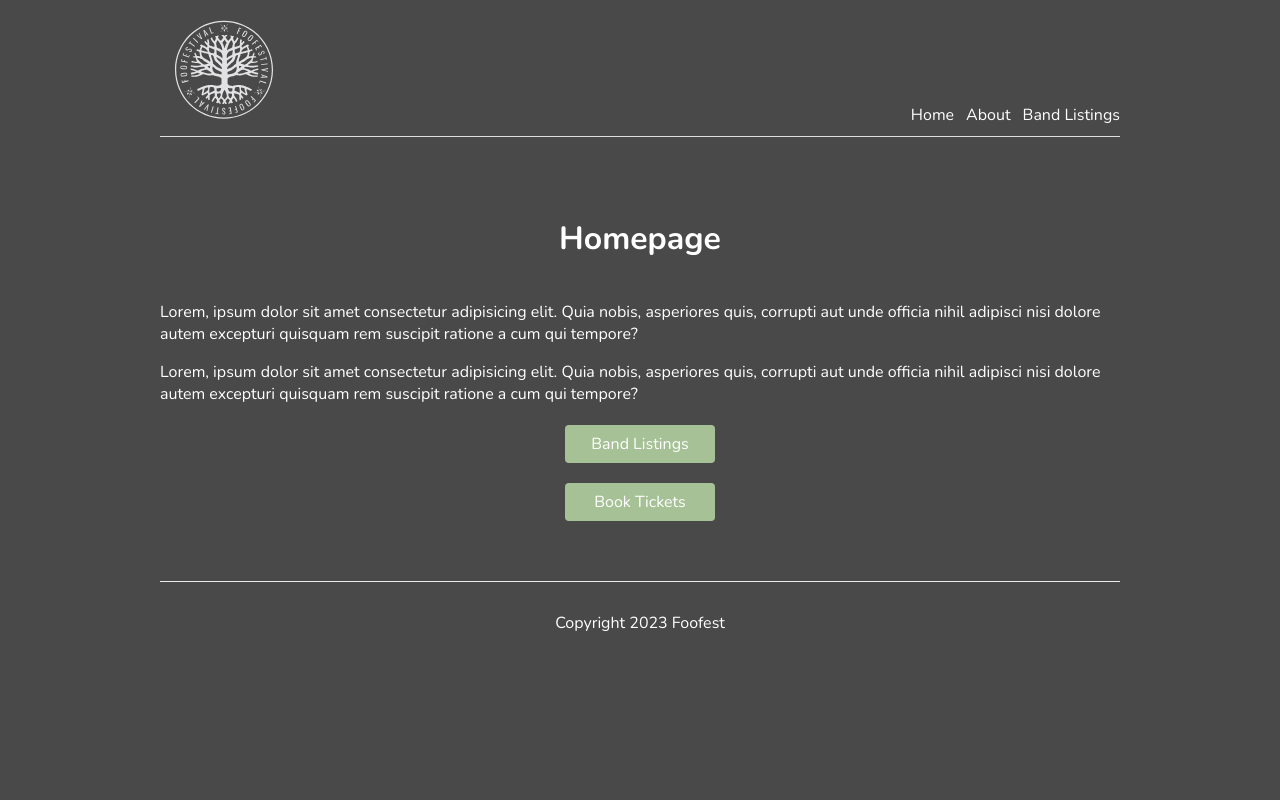
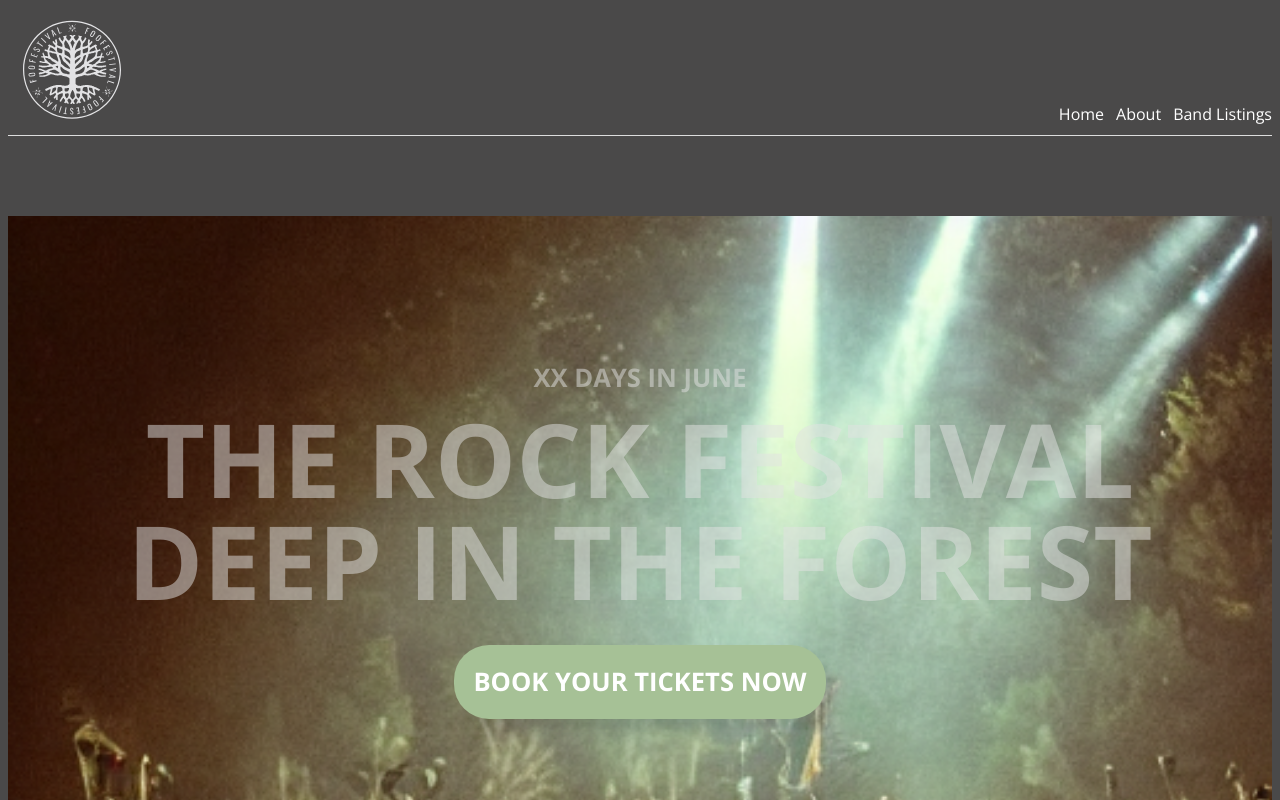
Before and after one commit to tombill143/foofest, a Next.js app: page / in a window 1280 px wide. Shown: the top 800 px of the page. Built offline with nearby package versions, Linux system fonts and the light colour scheme.

Commit message:
coded the hero on index and changes on global

```diff
--- a/src/pages/index.js
+++ b/src/pages/index.js
@@ -8,28 +8,38 @@ export default function Home() {
   return (
     <>
       <Head>
-        <title>Foofest | Home</title>
+        <title>Foofestival | Home</title>
         <meta name="keywords" content="foofest" />
       </Head>
       <div>
-        <h1 className={styles.title}>Homepage</h1>
-        <p className={styles.text}>
+        <section className={styles.home_hero}>
+          {/* <img src="foofesthero.png"></img> */}
+
+          <h3>XX DAYS IN JUNE</h3>
+          <h1 className={styles.title}>THE ROCK FESTIVAL <br></br> DEEP IN THE FOREST</h1>
+
+
+
+        {/* <Link className={styles.btn} href="/bands">
+          Band Listings
+        </Link> */}
+
+        <Link className={styles.btn} href="/booking">
+          BOOK YOUR TICKETS NOW
+        </Link>
+        </section>
+
+
+        <section className={styles.home_program}>
+         <p className={styles.text}>
           Lorem, ipsum dolor sit amet consectetur adipisicing elit. Quia nobis,
           asperiores quis, corrupti aut unde officia nihil adipisci nisi dolore
           autem excepturi quisquam rem suscipit ratione a cum qui tempore?
         </p>
-        <p className={styles.text}>
-          Lorem, ipsum dolor sit amet consectetur adipisicing elit. Quia nobis,
-          asperiores quis, corrupti aut unde officia nihil adipisci nisi dolore
-          autem excepturi quisquam rem suscipit ratione a cum qui tempore?
-        </p>
-        <Link className={styles.btn} href="/bands">
-          Band Listings
-        </Link>
 
-        <Link className={styles.btn} href="/booking">
-          Book Tickets
-        </Link>
+        </section>
+
+
       </div>
     </>
   );
--- a/src/styles/Home.module.css
+++ b/src/styles/Home.module.css
@@ -21,3 +21,66 @@
   filter: invert(1);
 
 }
+
+
+.home_hero{
+  width: 100%;
+  height: 100vh;
+  max-width: none;
+  /* position: absolute;
+  top: 9rem;
+  left: 0; */
+  background-image: url('/foofesthero.png');
+  background-size: cover;
+  background-position: center;
+  background-repeat: no-repeat;
+  display: flex;
+  flex-direction: column;
+  align-items: center;
+  justify-content: center;
+
+}
+
+/* .home_hero img{
+   position: absolute;
+  top: 9rem;
+  left: 0;
+  width: 100vw;
+  height: 90vh;
+  object-fit: cover;
+  z-index: -1;
+
+} */
+
+.home_hero h1{
+  font-size: 8vw;
+  margin: 1vw;
+  color: rgba(225, 225, 225, 0.5);
+  line-height: 8vw;
+
+}
+
+.home_hero h3{
+  font-size: 2vw;
+  margin: 0;
+  color: rgba(225, 225, 225, 0.5);
+}
+
+.btn{
+  margin: 0 0 12vw 0;
+  padding: 1.5vw;
+  font-size: 2vw;
+  font-weight: 600;
+  width: auto;
+  border-radius: 35px;
+  box-shadow: 10px 10px 10px rgba(0, 0, 0, 0.1);
+  cursor: pointer;
+  outline: none;
+
+}
+
+.btn:hover{
+  background-color: #677B5B ;
+  /* maybe something cooler than this lmao, like a 'hover' effect */
+
+}
--- a/src/styles/globals.css
+++ b/src/styles/globals.css
@@ -1,18 +1,33 @@
 @import url("https://fonts.googleapis.com/css2?family=Nunito:wght@300;400;600;700&display=swap");
+@import url('https://fonts.googleapis.com/css2?family=Open+Sans:wght@300;700&display=swap');
+
+:root {
+  --grey: #4A4949;
+  --white: #ffffff;
+  --green: #A6C196;
+  --black: #000000;
+}
 
 body {
-  background: #4a4949;
+  background: var(--grey);
   color: #ffffff;
-  font-family: "Nunito";
+  font-family: "Open Sans";
 }
+
 a {
   color: #ffffff;
   text-decoration: none;
 }
 .content {
-  max-width: 960px;
+  /* max-width: 960px; */
+  /* took this off as it was messing witht the nav and hero! */
   margin: 0 auto;
 }
+
+section{
+  max-width: 960px;
+}
+
 nav {
   margin: 10px auto 80px;
   padding: 10px 0;
@@ -52,3 +67,8 @@ footer {
 ul {
   list-style: none;
 }
+
+.btn{
+  border-radius: 35px;
+  cursor: pointer;
+}
```
Also changed, not shown: public/foofesthero.png (added).
